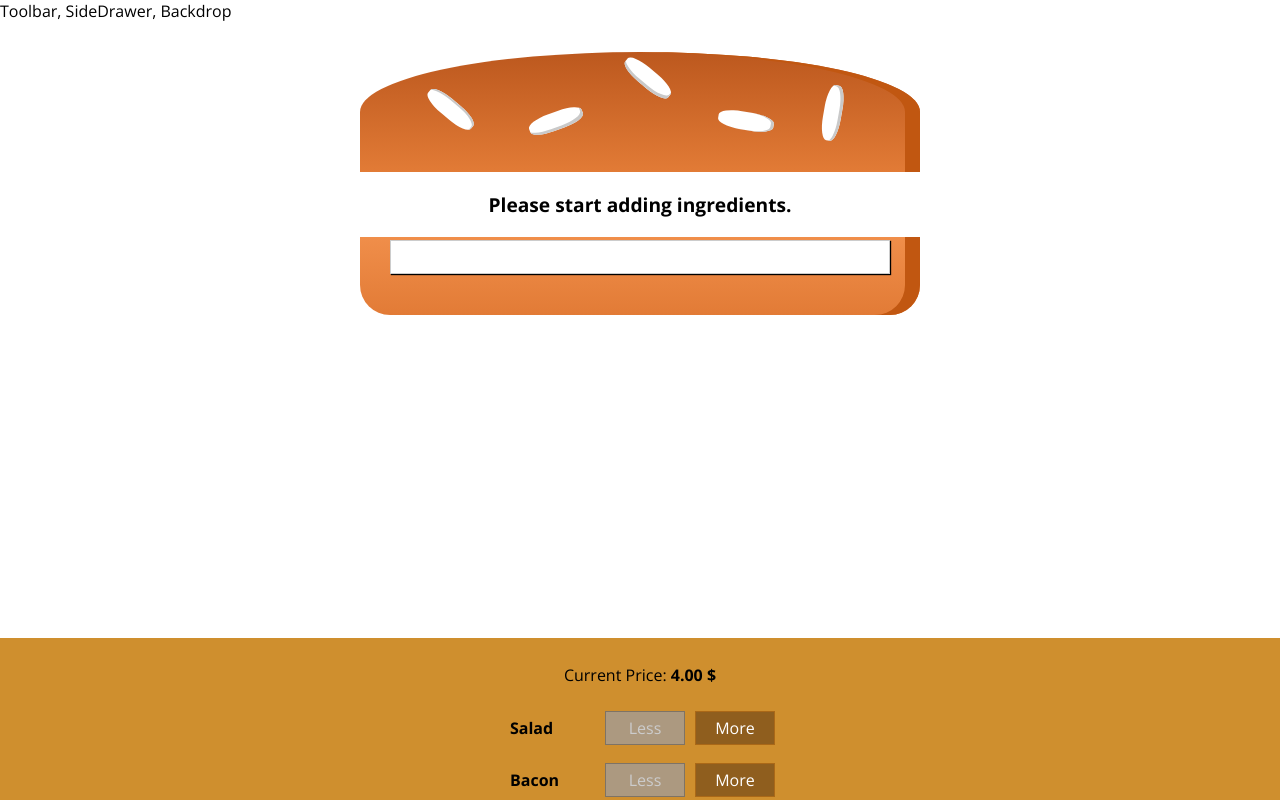
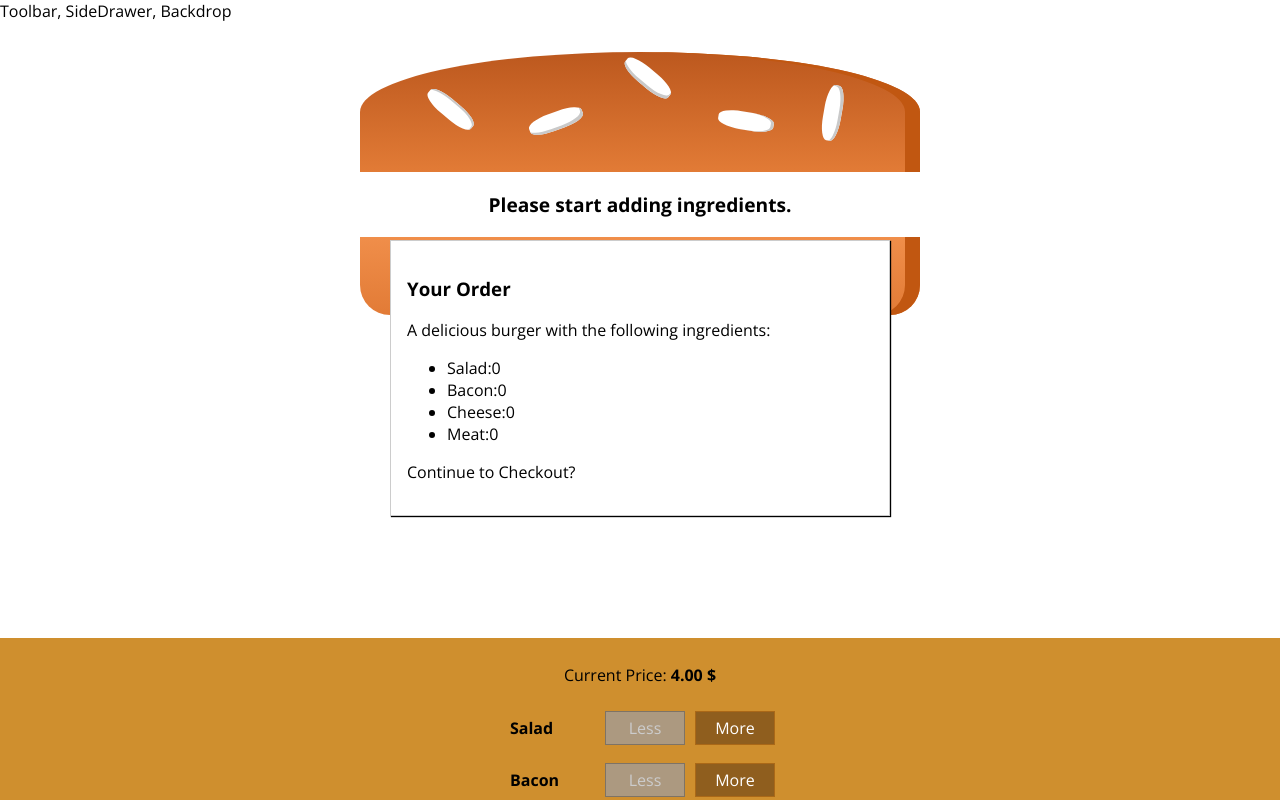
Before and after one commit to fakhriyusifli/burger-builder-app, a React (Create React App) app: page / in a window 1280 px wide. Shown: the top 800 px of the page. Built offline with nearby package versions, Linux system fonts and the light colour scheme.

Commit message:
OrderSummary component added

```diff
--- /dev/null
+++ b/src/components/Burger/OrderSummary/OrderSummary.js
@@ -0,0 +1,22 @@
+import React, { Fragment } from "react";
+
+const orderSummary = (props) => {
+  const ingredientSummary = Object.keys(props.ingredients).map((igKey) => {
+    return (
+      <li key={igKey}>
+        <span style={{ textTransform: "capitalize" }}>{igKey}</span>:
+        {props.ingredients[igKey]}
+      </li>
+    );
+  });
+  return (
+    <Fragment>
+      <h3>Your Order</h3>
+      <p>A delicious burger with the following ingredients: </p>
+      <ul>{ingredientSummary}</ul>
+      <p>Continue to Checkout?</p>
+    </Fragment>
+  );
+};
+
+export default orderSummary;
--- a/src/containers/BurgerBuilder/BurgerBuilder.js
+++ b/src/containers/BurgerBuilder/BurgerBuilder.js
@@ -2,6 +2,7 @@
 import Burger from "../../components/Burger/Burger";
 import BuildControls from "../../components/Burger/BuildControls/BuildControls";
 import Modal from "../../components/UI/Modal/Modal";
+import OrderSummary from "../../components/Burger/OrderSummary/OrderSummary";
 
 const INGREDIENT_PRICES = {
   salad: 0.5,
@@ -73,7 +74,9 @@
     }
     return (
       <Fragment>
-        <Modal />
+        <Modal>
+          <OrderSummary ingredients={this.state.ingredients} />
+        </Modal>
         <Burger ingredients={this.state.ingredients} />
         <BuildControls
           ingredientAdded={this.addIngredientHandler}
```
